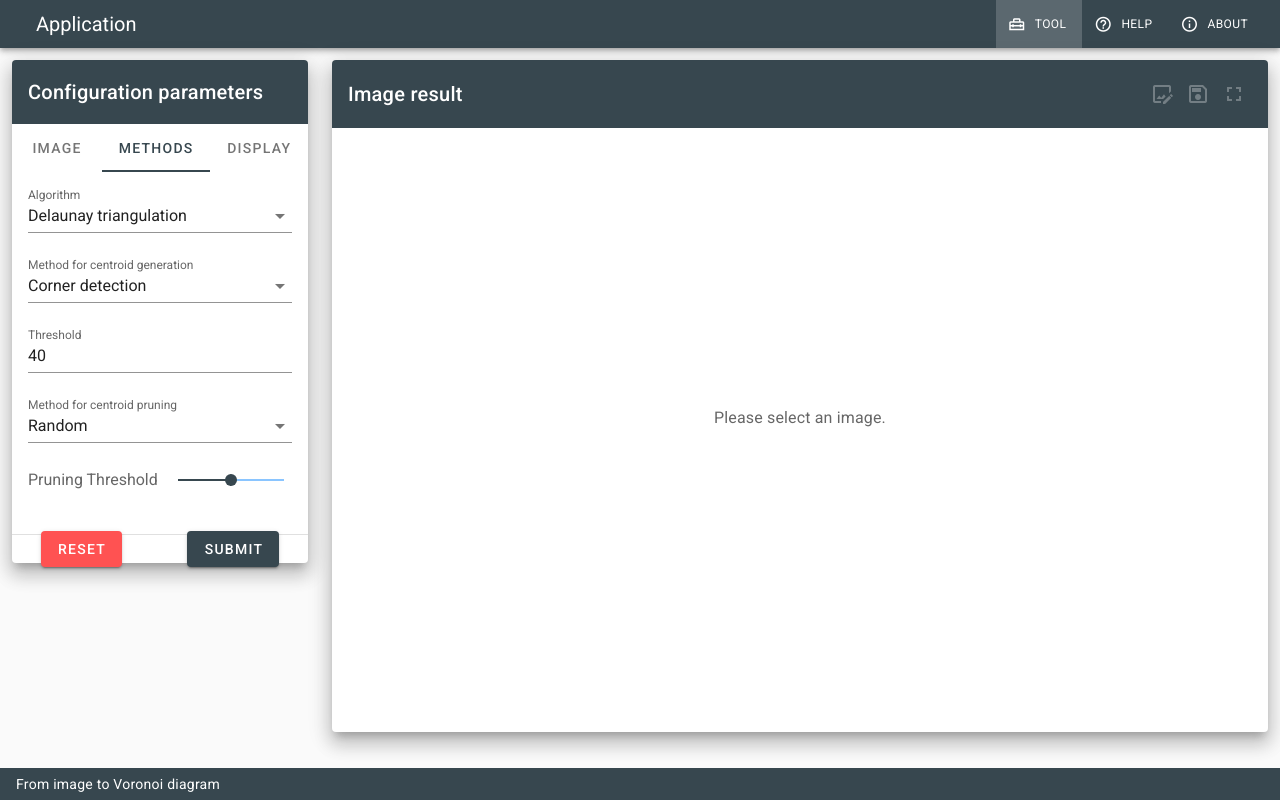
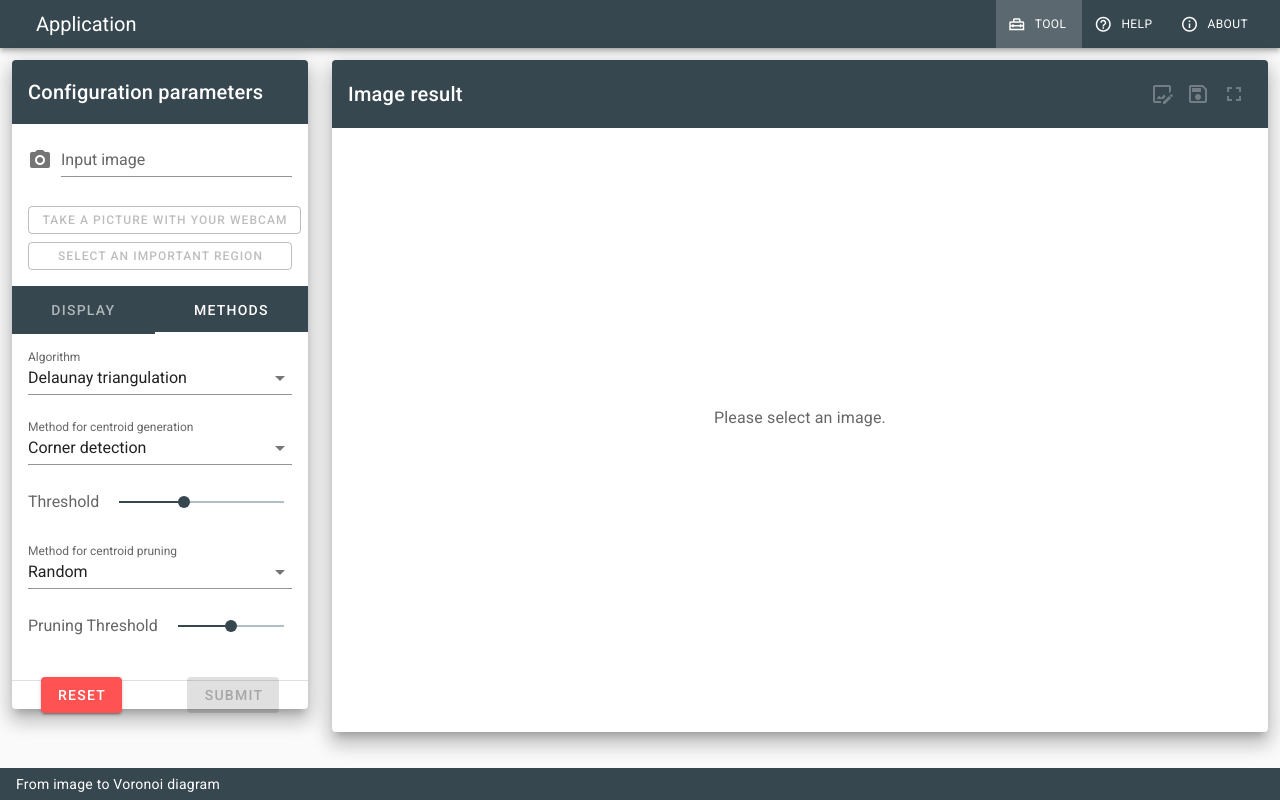
Before and after one commit to nickvdw/image-to-voronoi, a Vue app: page /#/tool in a window 1280 px wide. Both pictures are taken after a click on the tab "METHODS". Built offline with nearby package versions, Linux system fonts and the light colour scheme; what vue-html2canvas would draw is missing.

Commit message:
Feature/hotfix missing ui el (#31)
* Added loader on the submit button

```diff
--- a/src/components/Menu.vue
+++ b/src/components/Menu.vue
@@ -8,17 +8,7 @@
     <!-- Card content -->
     <!-- Form -->
     <v-form ref="form" v-model="valid">
-      <!-- Image upload field -->
-      <v-tabs v-model="currentTab" grow color="blue-grey darken-3">
-        <v-tab v-for="tabItem in tabItems" :key="tabItem">
-          {{ tabItem }}
-        </v-tab>
-      </v-tabs>
-      <!-- TODO: Discuss "vertical" option, which is interesting -->
-      <v-tabs-items v-model="currentTab">
-        <v-tab-item>
-          <v-card flat>
-            <v-card-text class="pt-2">
+      <v-card-text class="pt-0 pb-0">
         <v-file-input
           v-model="selectedImage"
           color="blue-grey darken-3"
@@ -27,15 +17,17 @@
           prepend-icon="mdi-camera"
           :show-size="1000"
           required
+          class="mt-2"
           @change="uploadImage"
           :rules="imageRules"
         />
         <v-btn
           small
+          :disabled="true"
           outlined
           block
           color="blue-grey darken-3"
-                class="white--text"
+          class="white--text mt-2"
         >
           Take a picture with your webcam
         </v-btn>
@@ -44,158 +36,27 @@
           small
           outlined
           block
+          @click="dialog = true"
           color="blue-grey darken-3"
-                class="white--text mt-4"
+          class="white--text mt-2"
         >
           Select an important region
         </v-btn>
+        <!-- <v-divider class="mt-4 mb-4" /> -->
       </v-card-text>
-          </v-card>
-        </v-tab-item>
-        <v-tab-item>
-          <v-card flat>
-            <v-card-text class="pt-0">
-              <!-- Algorithms to use -->
-              <v-select
+      <!-- Image upload field -->
+      <v-tabs
+        background-color="blue-grey darken-3"
+        dark
         class="mt-4"
-                color="blue-grey darken-3"
-                item-color="blue-grey darken-4"
-                :items="algorithms"
-                v-model="selectedAlgorithm"
-                label="Algorithm"
-                required
-                hint="This algorithms will be used to generate the result."
-                :rules="algorithmRules"
-              />
-              <!-- Field to select method for centroid generation -->
-              <v-select
-                color="blue-grey darken-3"
-                item-color="blue-grey darken-4"
-                :items="
-                  selectedAlgorithm === 'Delaunay triangulation'
-                    ? delaunayMethods
-                    : naiveMethods
-                "
-                v-model="selectedMethod"
-                label="Method for centroid generation"
-                required
-                :rules="methodRules"
-                hint="This method will be used for picking the centroids."
-              />
-              <!-- Threshold for number of centroids -->
-              <v-text-field
-                color="blue-grey darken-3"
-                label="Threshold"
-                v-show="this.selectedMethod === 'Corner detection'"
-                v-model="selectedThreshold"
-                :rules="thresholdRules"
-                type="number"
-                hint="A lower threshold results in more centroids."
-              />
-              <!-- Minimum radius for poissoin disc sampling -->
-              <v-text-field
-                color="blue-grey darken-3"
-                label="Minimum distance for between points"
-                v-show="this.selectedMethod === 'Poisson disc sampling'"
-                v-model="selectedPoissonDistance"
-                :rules="poissonDistanceRules"
-                type="number"
-                hint="The minimum distance (in pixels) between points when using poisson disc sampling."
-              />
-              <!-- Number of nearest neighbours -->
-              <v-text-field
-                color="blue-grey darken-3"
-                label="Number of nearest neighbours"
-                v-show="this.selectedAlgorithm === 'Naive'"
-                v-model="selectedNumberOfNeighbours"
-                :rules="numberOfNeighboursRules"
-                type="number"
-              />
-              <!-- Threshold for sobel edges -->
-              <v-text-field
-                color="blue-grey darken-3"
-                label="Threshold"
-                v-show="this.selectedMethod === 'Edge detection'"
-                v-model="selectedSobelThreshold"
-                :rules="sobelThresholdRules"
-                type="number"
-              />
-              <v-text-field
-                color="blue-grey darken-3"
-                label="Threshold"
-                v-show="
-                  this.selectedMethod === 'Based on greyscale intensities'
-                "
-                v-model="selectedGreyscaleThreshold"
-                :rules="greyscaleThresholdRules"
-                type="number"
-                hide-details
-              />
-              <v-checkbox
-                color="blue-grey darken-3"
-                class="mb-4"
-                v-show="
-                  this.selectedMethod === 'Based on greyscale intensities'
-                "
-                v-model="inverseThreshold"
-                label="Inverse threshold"
-                hide-details
-              />
-              <v-text-field
-                color="blue-grey darken-3"
-                label="Skip x-axis pixels"
-                v-show="
-                  this.selectedMethod === 'Based on greyscale intensities'
-                "
-                v-model="selectedGreyscaleX"
-                :rules="sobelThresholdRules"
-                type="number"
-              />
-              <v-text-field
-                color="blue-grey darken-3"
-                label="Skip y-axis pixels"
-                v-show="
-                  this.selectedMethod === 'Based on greyscale intensities'
-                "
-                v-model="selectedGreyscaleY"
-                :rules="sobelThresholdRules"
-                type="number"
-              />
-              <!-- Field to select method for centroid pruning -->
-              <v-select
-                color="blue-grey darken-3"
-                item-color="blue-grey darken-4"
-                :items="pruningMethods"
-                v-model="selectedPruningMethod"
-                label="Method for centroid pruning"
-                hint="This method will be used to prune centroids."
-              />
-              <!-- Threshold percentage for centroid pruning -->
-              <v-slider
-                color="blue-grey darken-3"
-                label="Pruning Threshold"
-                v-show="this.selectedPruningMethod === 'Random'"
-                v-model="pruningThreshold"
-                step="0.5"
-                min="0"
-                max="100"
-                :thumb-label="true"
-                hint="A lower threshold results in more centroids."
-              />
-              <v-slider
-                color="blue-grey darken-3"
-                label="Pruning distance"
-                v-show="this.selectedPruningMethod === 'Distance-based'"
-                v-model="pruningDistance"
-                step="0.5"
-                min="0"
-                max="100"
-                :thumb-label="true"
-                hint="Centroids with a lower distance to another will be pruned."
-              />
-            </v-card-text>
-          </v-card>
-        </v-tab-item>
+        v-model="currentTab"
+        grow
+      >
+        <v-tab v-for="tabItem in tabItems" :key="tabItem">
+          {{ tabItem }}
+        </v-tab>
+      </v-tabs>
+      <v-tabs-items v-model="currentTab">
         <v-tab-item>
           <v-card flat>
             <v-card-text class="pt-0">
@@ -239,14 +100,19 @@
                   </v-menu>
                 </template>
               </v-text-field>
-              <v-text-field
+              <v-slider
                 v-if="displayEdges"
+                track-color="blue-grey lighten-3"
                 color="blue-grey darken-3"
                 label="Edge thickness"
                 class="mt-4"
                 v-model="selectedEdgeThickness"
                 :rules="edgeThicknessRules"
-                type="number"
+                step="0.1"
+                min="0.01"
+                max="10"
+                :thumb-label="true"
+                hide-details
               />
               <v-checkbox
                 color="blue-grey darken-3"
@@ -285,14 +151,19 @@
                   </v-menu>
                 </template>
               </v-text-field>
-              <v-text-field
+              <v-slider
                 v-if="displayCentroids"
+                track-color="blue-grey lighten-3"
                 color="blue-grey darken-3"
                 label="Centroid size"
                 class="mt-4"
                 v-model="selectedCentroidSize"
                 :rules="centroidSizeRules"
-                type="number"
+                step="0.1"
+                min="0.01"
+                max="10"
+                :thumb-label="true"
+                hide-details
               />
               <v-checkbox
                 color="blue-grey darken-3"
@@ -341,6 +212,187 @@
             </v-card-text>
           </v-card>
         </v-tab-item>
+        <v-tab-item>
+          <v-card flat>
+            <v-card-text class="pt-0">
+              <!-- Algorithms to use -->
+              <v-select
+                class="mt-4"
+                color="blue-grey darken-3"
+                item-color="blue-grey darken-4"
+                :items="algorithms"
+                v-model="selectedAlgorithm"
+                label="Algorithm"
+                required
+                hint="This algorithms will be used to generate the result."
+                :rules="algorithmRules"
+              />
+              <!-- Field to select method for centroid generation -->
+              <v-select
+                color="blue-grey darken-3"
+                item-color="blue-grey darken-4"
+                :items="
+                  selectedAlgorithm === 'Delaunay triangulation'
+                    ? delaunayMethods
+                    : naiveMethods
+                "
+                v-model="selectedMethod"
+                label="Method for centroid generation"
+                required
+                :rules="methodRules"
+                hint="This method will be used for picking the centroids."
+              />
+              <!-- Threshold for number of centroids -->
+              <v-slider
+                color="blue-grey darken-3"
+                track-color="blue-grey lighten-3"
+                label="Threshold"
+                v-show="this.selectedMethod === 'Corner detection'"
+                v-model="selectedThreshold"
+                :rules="thresholdRules"
+                step="1"
+                min="1"
+                max="100"
+                :thumb-label="true"
+                hint="A lower threshold results in more centroids."
+              />
+              <!-- Minimum radius for poissoin disc sampling -->
+              <v-slider
+                color="blue-grey darken-3"
+                track-color="blue-grey lighten-3"
+                label="Minimum distance for between points"
+                v-show="this.selectedMethod === 'Poisson disc sampling'"
+                v-model="selectedPoissonDistance"
+                :rules="poissonDistanceRules"
+                step="0.5"
+                min="0"
+                max="100"
+                :thumb-label="true"
+                hint="The minimum distance (in pixels) between points when using poisson disc sampling."
+              />
+              <!-- Number of nearest neighbours -->
+              <v-slider
+                color="blue-grey darken-3"
+                track-color="blue-grey lighten-3"
+                label="Number of nearest neighbours"
+                v-show="this.selectedAlgorithm === 'Naive'"
+                v-model="selectedNumberOfNeighbours"
+                :rules="numberOfNeighboursRules"
+                step="1"
+                min="0"
+                max="100"
+                :thumb-label="true"
+                hide-details
+              />
+              <!-- Threshold for sobel edges -->
+              <v-slider
+                color="blue-grey darken-3"
+                track-color="blue-grey lighten-3"
+                label="Threshold"
+                v-show="this.selectedMethod === 'Edge detection'"
+                v-model="selectedSobelThreshold"
+                :rules="sobelThresholdRules"
+                step="1"
+                min="0"
+                max="255"
+                :thumb-label="true"
+                hide-details
+              />
+              <v-slider
+                color="blue-grey darken-3"
+                track-color="blue-grey lighten-3"
+                label="Threshold"
+                v-show="
+                  this.selectedMethod === 'Based on greyscale intensities'
+                "
+                v-model="selectedGreyscaleThreshold"
+                :rules="greyscaleThresholdRules"
+                step="1"
+                min="0"
+                max="255"
+                :thumb-label="true"
+                hide-details
+              />
+              <v-checkbox
+                color="blue-grey darken-3"
+                class="mb-4"
+                v-show="
+                  this.selectedMethod === 'Based on greyscale intensities'
+                "
+                v-model="inverseThreshold"
+                label="Inverse threshold"
+                hide-details
+              />
+              <v-slider
+                color="blue-grey darken-3"
+                track-color="blue-grey lighten-3"
+                label="Skip x-axis pixels"
+                v-show="
+                  this.selectedMethod === 'Based on greyscale intensities'
+                "
+                v-model="selectedGreyscaleX"
+                :rules="sobelThresholdRules"
+                step="1"
+                min="0"
+                max="500"
+                :thumb-label="true"
+                hide-details
+              />
+              <v-slider
+                color="blue-grey darken-3"
+                track-color="blue-grey lighten-3"
+                label="Skip y-axis pixels"
+                v-show="
+                  this.selectedMethod === 'Based on greyscale intensities'
+                "
+                v-model="selectedGreyscaleY"
+                :rules="sobelThresholdRules"
+                step="1"
+                min="0"
+                max="500"
+                :thumb-label="true"
+                hide-details
+              />
+              <!-- Field to select method for centroid pruning -->
+              <v-select
+                color="blue-grey darken-3"
+                item-color="blue-grey darken-4"
+                :items="pruningMethods"
+                v-model="selectedPruningMethod"
+                label="Method for centroid pruning"
+                hint="This method will be used to prune centroids."
+              />
+              <!-- Threshold percentage for centroid pruning -->
+              <v-slider
+                color="blue-grey darken-3"
+                track-color="blue-grey lighten-3"
+                label="Pruning Threshold"
+                v-show="
+                  this.selectedPruningMethod === 'Random' ||
+                    this.selectedPruningMethod === 'Distance-based'
+                "
+                v-model="pruningThreshold"
+                step="1"
+                min="0"
+                max="100"
+                :thumb-label="true"
+                hint="A lower threshold results in more centroids."
+              />
+              <v-slider
+                color="blue-grey darken-3"
+                track-color="blue-grey lighten-3"
+                label="Pruning distance"
+                v-show="this.selectedPruningMethod === 'Distance-based'"
+                v-model="pruningDistance"
+                step="0.5"
+                min="0"
+                max="100"
+                :thumb-label="true"
+                hint="Centroids with a lower distance to another will be pruned."
+              />
+            </v-card-text>
+          </v-card>
+        </v-tab-item>
       </v-tabs-items>
     </v-form>
 
@@ -352,6 +404,7 @@
         <v-btn
           class="blue-grey darken-3 white--text"
           :loading="isLoading"
+          :disabled="!valid"
           @click="validate"
         >
           Submit
@@ -435,8 +488,8 @@ export default {
     selectedThreshold: 40,
     thresholdRules: [
       v =>
-        (!!v && v <= 100 && v >= 0) ||
-        "A threshold of at least 0 and at most 100 is required"
+        (!!v && v <= 255 && v >= 0) ||
+        "A threshold of at least 0 and at most 255 is required"
     ],
 
     // Selected thickness and colour for edges with associated rules
@@ -506,8 +559,8 @@ export default {
     dialog: false,
 
     // All tabs
-    tabItems: ["Image", "Methods", "Display"],
-    currentTab: "Image",
+    tabItems: ["Display", "Methods"],
+    currentTab: "Display",
 
     isLoading: false
   }),
--- a/src/components/Result.vue
+++ b/src/components/Result.vue
@@ -68,7 +68,7 @@
       <!-- Progress bar -->
       <v-row
         style="height: 100%"
-        v-show="this.loading"
+        v-if="this.loading"
         class="fill-height"
         align-content="center"
         justify="center"
--- a/src/scripts/pointCloudLogic.js
+++ b/src/scripts/pointCloudLogic.js
@@ -21,7 +21,8 @@ export const pruneCentroidsByMethod = (
       console.log("# of centroids after pruning " + pruned.length);
       return pruned;
     case "Distance-based":
-      pruned = distanceDelete(centroids, pruningDistance, true);
+      // pruned = distanceDelete(centroids, pruningDistance, true);
+      pruned = distanceDelete(centroids, pruningDistance, false);
       console.log("# of centroids after pruning " + pruned.length);
       return pruned;
     case "Cluster-based":
```
Also changed, not shown: src/views/LandingPage.vue (+35 -16 lines), 1 other file (tests, documents, lock files or other folders). Lines whose indentation alone changed are shown as unchanged.
